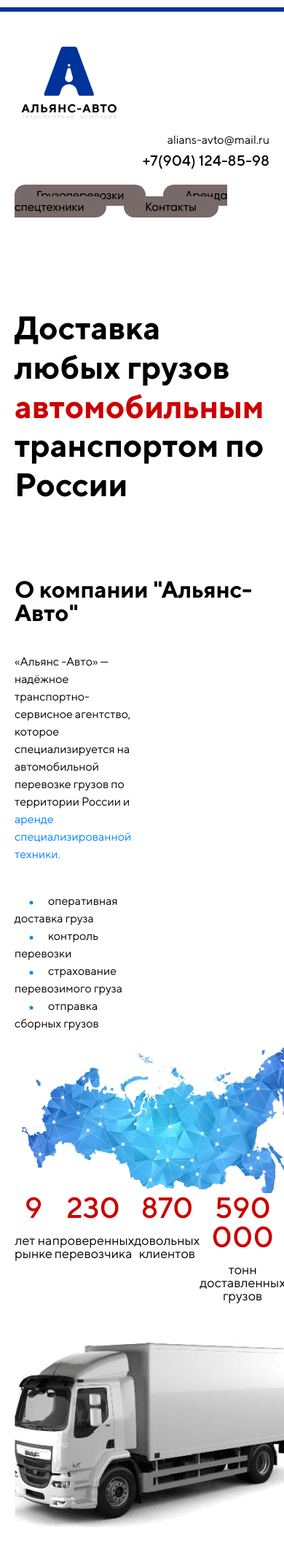
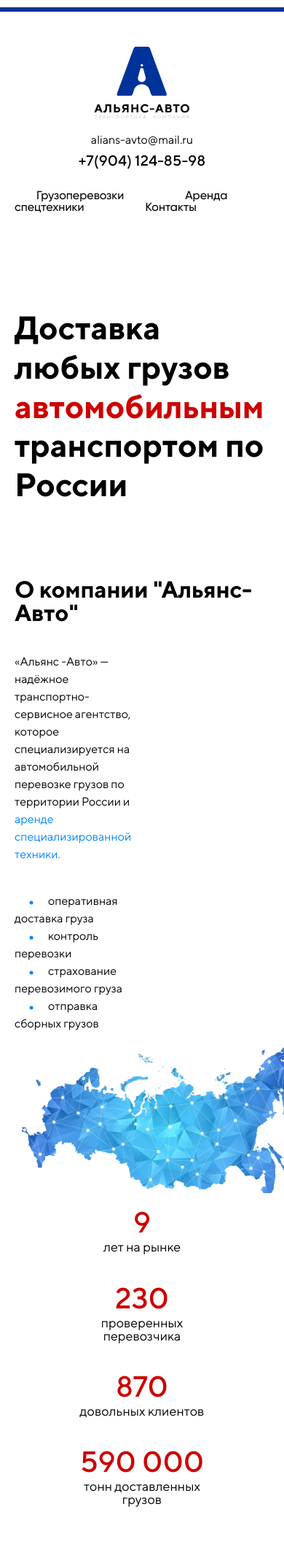
Before and after one commit to Zvermn/autoalyans, a PHP site: page / in a window 390 px wide; the page is wider, and only the part inside the window is pictured. Shown: the top 2146 px of that part at 73% size. Run offline with PHP 8.4, Linux system fonts and the light colour scheme; some web fonts are replaced.

Commit message:
основа для 768 готова

```diff
--- /dev/null
+++ b/css/media.css
@@ -0,0 +1,80 @@
+@media screen and (max-width: 768px) /*and (min-width:768px)*/{
+    .header-wrap {
+        justify-content: center;
+    }
+
+    .item-2{
+
+            align-items: stretch;
+            flex-basis: 100%;
+    }
+
+    .info{
+        text-align: center;
+    }
+
+    .nav{
+        align-self: flex-start;
+    }
+
+    .stat-block{
+        flex-flow: column wrap;
+        align-items: center;
+        justify-content: space-evenly;
+        height: 470px;
+    }
+
+    .stat-block-item{
+        margin-bottom: 20px;
+    }
+
+    .numb{
+        margin-bottom: 5px;
+    }
+
+    .text-item{
+        flex: auto;
+    }
+
+    .steps-list-item{
+        flex: 0 0 345px;
+    }
+
+    .insurance p{
+        max-width: 70%;
+    }
+    .insurance h2{
+        text-align: center;
+    }
+
+    .footer-wrap{
+        flex-flow: column nowrap;
+        align-items: center;
+        height: 400px;
+    }
+
+    .footer-contact{
+        flex-basis: 90px;
+        text-align: center;
+        order: 2;
+    }
+
+    .footer-social{
+        flex-basis: 120px;
+        align-items: center;
+        justify-content: space-evenly;
+        order: 3;
+    }
+
+    .autor{
+        margin: unset;
+    }
+}
+
+@media screen and (max-width: 1024px){
+    section{
+        margin-bottom: 80px;
+    }
+
+
+}
--- a/css/style.css
+++ b/css/style.css
@@ -79,11 +79,18 @@ body {
     color: black;
     padding: 5px 30px;
     border-radius: 81px;
-    background-color: rgb(121, 106, 106);
 }
 
 .nav .link-nav:nth-child(2) {
     margin: 0 20px;
+}
+
+.link-nav:hover{
+    background-color: #F5F5F5;
+}
+
+.link-nav:active{
+    background-color: #CC0000;
 }
 
 /* >section about                                                    */
@@ -133,7 +140,7 @@ p {
 }
 
 .about-wrap-item-1 {
-    flex-basis: 47%;
+    flex-basis: 50%;
     align-self: center;
 }
 
@@ -331,7 +338,6 @@ section {
     padding: 71px 0;
 }
 
-.steps-list {}
 .steps-numb {
     color: rgba(204, 0, 0, 1);
     font-family: 'TTNorms';
@@ -366,8 +372,8 @@ section {
 }
 
 .steps-list-item {
-    margin-right: 120px;
-    flex: 1 1 310px;
+    margin-right: auto;
+    flex: 0 1 310px;
 }
 
 .insurance p{
@@ -425,15 +431,22 @@ section {
     display: inline-block;
     width: 32px;
     height: 32px;
+
 }
 .vk {
     background-image: url(/css/icon/vk.svg);
+    background-repeat: no-repeat;
 }
 .yt {
     background-image: url(/css/icon/youtube.svg);
+    background-repeat: no-repeat;
+    margin: 0 10px;
+
 }
 .inst {
     background-image: url(/css/icon/instagram.svg);
+    background-repeat: no-repeat;
+
 }
 
 footer span, footer a {
@@ -481,11 +494,21 @@ footer {
     text-align: right;
     display: flex;
     flex-flow: column wrap;
-    justify-content: space-evenly;
+    justify-content: start;
 }
 
 .footer-contact{
     display: flex;
     flex-flow: column wrap;
-    justify-content: space-evenly;
+    justify-content: space-around;
 }
+
+.autor{
+    margin: auto 0;
+}
+
+.footer-social span{
+    margin-bottom: 10px;
+}
+
+@import url(/css/media.css);
--- a/index.html
+++ b/index.html
@@ -7,6 +7,7 @@
     <meta name='keywords'
         content='доставка грузов, негабаритный груз, опасные грузы, страхование грузов, аренда спецтехники'>
     <link rel='stylesheet' href='/css/style.css' type='text/css'>
+    <link rel='stylesheet' href='/css/media.css' type='text/css'>
     <link rel='icon' href='' type='' sizes=''>
     <link rel='stylesheet' href='/css/fonts.css'>
     <meta name='viewport' content='width=device-width, initial-scale=1.0'>
@@ -27,9 +28,9 @@
                     <a href="tel:89041248598" class="header-tel">+7(904) 124-85-98</a>
                 </div>
                 <nav class="nav">
-                    <a class="link-nav" href="">Грузоперевозки</a>
-                    <a class="link-nav" href="">Аренда спецтехники</a>
-                    <a class="link-nav" href="">Контакты</a>
+                    <a class="link-nav" href="#">Грузоперевозки</a>
+                    <a class="link-nav" href="#">Аренда спецтехники</a>
+                    <a class="link-nav" href="#">Контакты</a>
                 </nav>
             </div>
         </header>
@@ -250,9 +251,15 @@
             <div class="footer-item footer-social">
                 <span>Мы в соцсетях:</span>
                 <div class="social-icon">
-                    <div class="icon vk"></div>
-                    <div class="icon yt"></div>
-                    <div class="icon inst"></div>
+                    <a href="http://vk.com">
+                        <div class="icon vk"></div>
+                    </a>
+                    <a href="http://youtube.com">
+                        <div class="icon yt"></div>
+                    </a>
+                    <a href="http://instagramm.com">
+                        <div class="icon inst"></div>
+                    </a>
                 </div>
                 <div class="autor">
                     <a></a>
```
